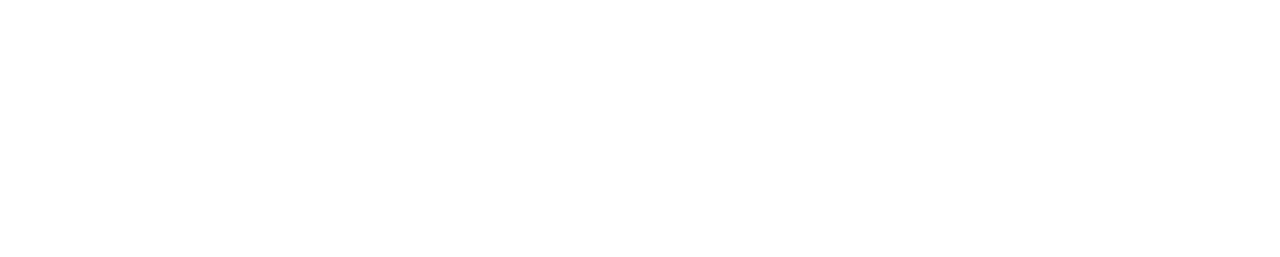
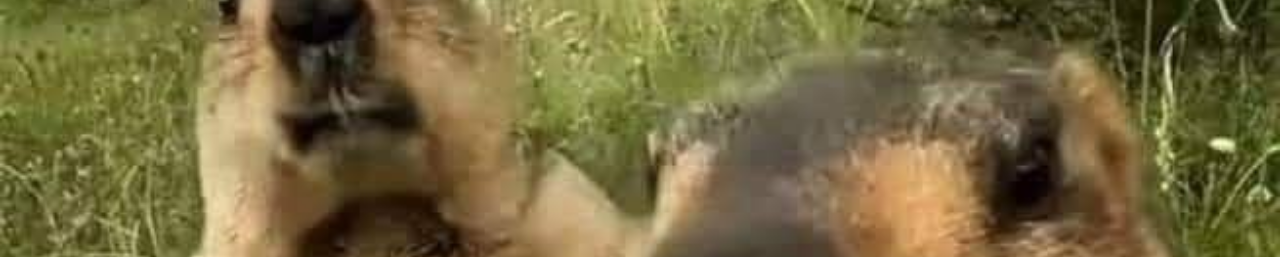
Before and after one commit to architi/login-github, a plain HTML site: page index.html in a window 1280 px wide. Shown: the top 257 px of the page. Drawn offline with Linux system fonts and the light colour scheme.

Commit message:
image background

```diff
--- a/index.html
+++ b/index.html
@@ -10,7 +10,7 @@
         height: 100vh;
         margin: 0;
         padding: 0;
-        background-image: url("../image/pic1.jpg");
+        background-image: url("./pic1.jpg");
         background-size: cover;
         background-position: center;
         font-family: Arial, Helvetica, sans-serif;
```
